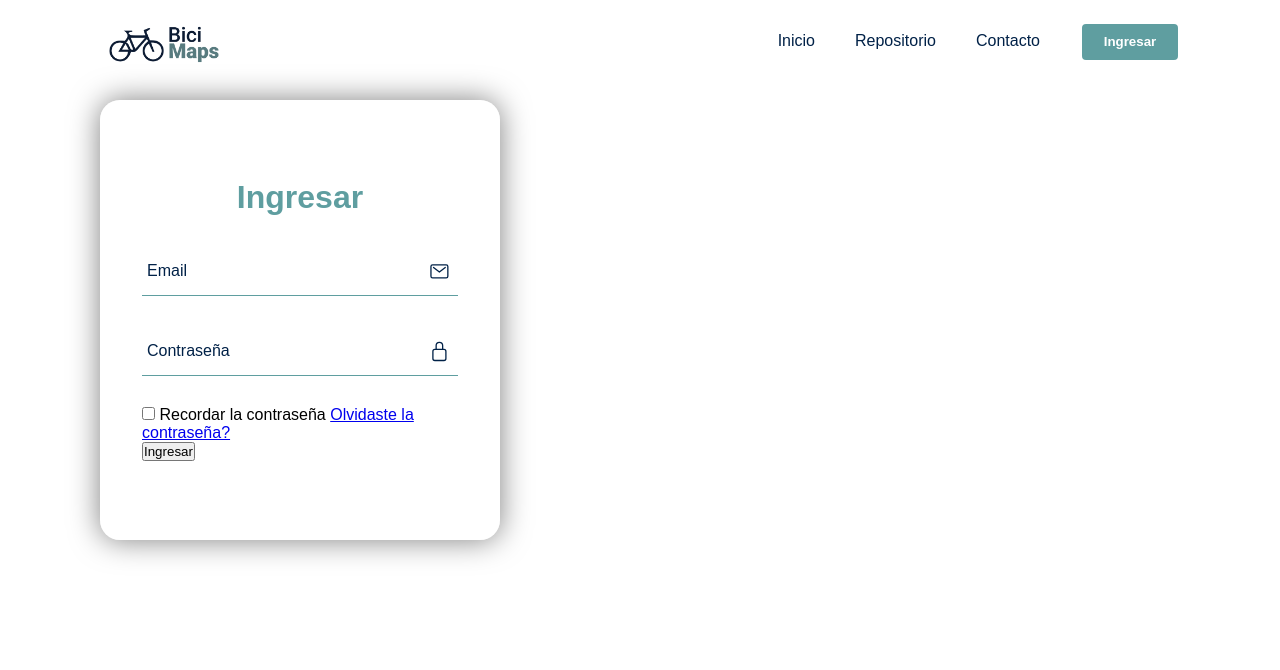
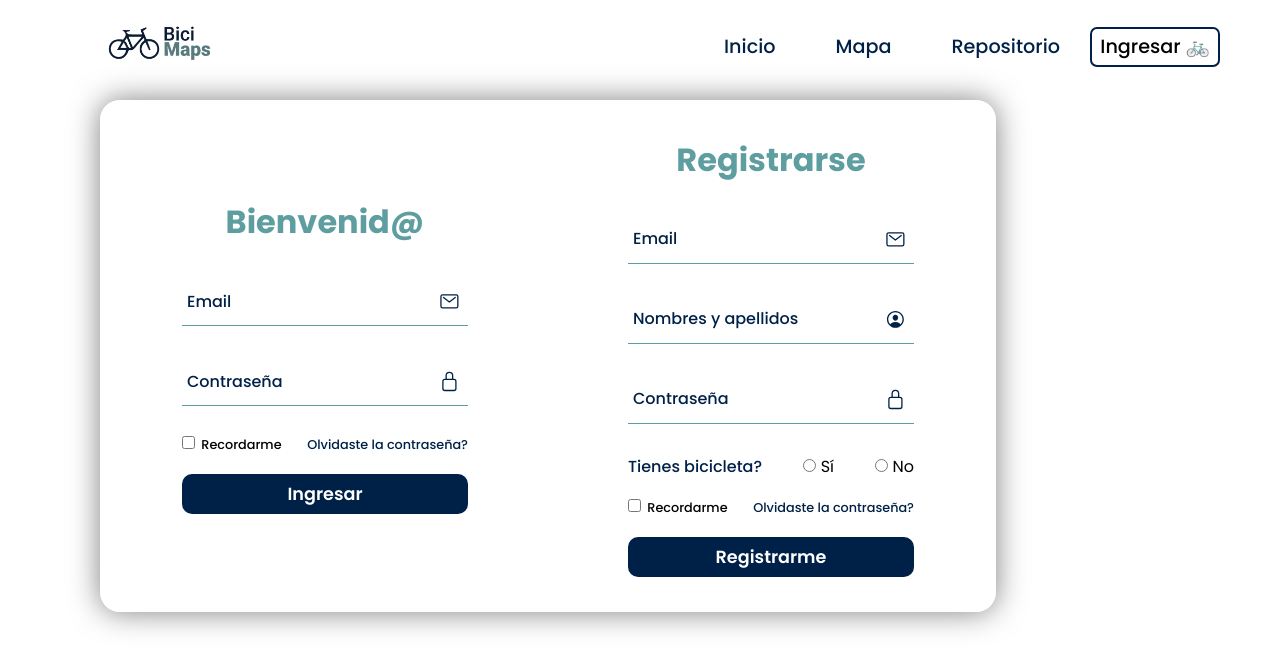
Before and after one commit to Marihp/ppi_01, a plain HTML site: page login.html in a window 1280 px wide. Drawn offline with nearby package versions, Linux system fonts and the light colour scheme.

Commit message:
Formularios registro e ingreso

```diff
--- a/login.html
+++ b/login.html
@@ -12,36 +12,84 @@
     <section>
         <header>
             <a href="#" class="logo" "><img src="logo.png" width="20%"></a>
-            <ul>
-                <li><a href='index.html'>Inicio</a></li>
-                <li><a href='https://github.com/andresaris1/ppi_01'>Repositorio</a></li>
-                <li><a href='#'>Contacto</a></li>
-                <li><button class="bt_login" onclick="location.href='login.html';">Ingresar</button></li>
-            </ul>
+            <nav class="navBar">
+                <a href="#"> Inicio </a>
+                <a href="#"> Mapa </a>
+                <a href="#"> Repositorio </a>
+                <button class="loginBtn">Ingresar 🚲</button>
+              </nav>
         </header>
 
     <div class="wrapper">
         <div class="form_box login">
-            <h2>Ingresar</h2>
+            <h2>Bienvenid@</h2>
             <form action="#">
                 <div class="input_box">
                     <span class="icon"><ion-icon name="mail-outline"></ion-icon></span>
-                    <input type="Email" required>
+                    <input type="email" required>
                     <label> Email</label>
                 </div>
 
                 <div class="input_box">
                     <span class="icon"><ion-icon name="lock-closed-outline"></ion-icon></span>
-                    <input type="Contraseña" required>
+                    <input type="password" required>
                     <label> Contraseña</label>
                 </div>
 
-                <div class="recordar-olvido">
-                    <label><input type="checkbox"> Recordar la contraseña</label>
+                <div class="recordarCuenta">
+                    <label><input type="checkbox"> Recordarme</label>
                     <a href="#">Olvidaste la contraseña?</a>
                 </div>
 
-                <button type="submit" class="btn">Ingresar</button>
+                <button type="submit" class="btn-ing">Ingresar</button>
+
+            </form>
+        </div>
+
+
+        <div class="form_box sign up">
+            <h2>Registrarse</h2>
+            <form action="#">
+
+                <div class="input_box">
+                    <span class="icon"><ion-icon name="mail-outline"></ion-icon></span>
+                    <input type="email" required>
+                    <label> Email</label>
+                </div>
+
+                <div class="input_box">
+                    <span class="icon"><ion-icon name="person-circle-outline"></ion-icon></span>
+                    <input type="text" required>
+                    <label> Nombres y apellidos</label>
+                </div>
+
+                <div class="input_box">
+                    <span class="icon"><ion-icon name="lock-closed-outline"></ion-icon></span>
+                    <input type="password" required>
+                    <label> Contraseña</label>
+                </div>
+
+                <div class="bici">
+                    <form>
+                          <legend>Tienes bicicleta?</legend>
+                          <label>
+                            <input type="radio" name="bici" value="azul"> Sí
+                          </label>
+                          <label>
+                              <input type="radio" name="bici" value="negro"> No
+                          </label>
+
+                    </form>
+                  </div>
+
+
+
+                <div class="recordarCuenta">
+                    <label><input type="checkbox"> Recordarme</label>
+                    <a href="#">Olvidaste la contraseña?</a>
+                </div>
+
+                <button type="submit" class="btn-ing">Registrarme</button>
 
             </form>
         </div>
--- a/style.css
+++ b/style.css
@@ -1,4 +1,4 @@
-@import url(https://fonts.googleapis.com/css?family=Poppins: ),300,400,500,600,700);
+@import url('https://fonts.googleapis.com/css2?family=Poppins:ital,wght@0,100;0,200;0,300;0,400;0,500;0,600;0,700;0,800;0,900;1,100;1,200;1,300;1,400;1,500;1,600;1,700;1,800;1,900&display=swap');
 *
 {
     margin: 0;
@@ -16,6 +16,8 @@ section{
     align-items: center;
     background: #fff;
 }
+
+
 header{
     position: absolute;
     top: 0;
@@ -27,39 +29,76 @@ header{
     align-items: center;
 }
 
-header ul{
-    position: relative;
+ /* Formato de la barra de navegación*/
+ .navBar {
     display: flex;
+    align-items: center;
+    justify-content: space-between;
+    margin-right: -40px;
  }
 
-header ul li{
-    list-style: none;
+   /* Titulos */
+  .navBar a {
+    position: relative;
+    color: #002147;
+    text-decoration: none;
+    font-size: 1.2em;
+    font-weight: 500;
+    display: inline-block;
+    margin-left: 0px;
+    padding: 10px 30px;
+    -webkit-transition: all 0.2s ease-in-out;
+    transition: all 0.2s ease-in-out;
   }
 
- /* Formato de la barra de navegación*/
-header ul li a{
-    display: inline-block;
-    color: #002147;
-    font-weight: 400;
-    margin-left: 40px;
-    text-decoration: none;
+  /* Animación cursor arriba */
+  .navBar a:hover {
+    color: cadetblue;
   }
 
- /* Formato del boton de login*/
-header ul li .bt_login{
-    display: inline-block;
+   /* Animación cursor arriba punto */
+  .navBar a::after {
+    content: "";
+    position: absolute;
+    width: 6px;
+    height: 6px;
+    background: #002147;
+    border-radius: 50%;
+    bottom: 10px;
+    left: 50%;
+    transform: translateX(-50%);
+    opacity: 0;
+    transition: all 0.2s ease-in-out;
+  }
+
+  /* Animación del punto */
+  .navBar a:hover::after {
+    opacity: 1;
+    bottom: -1px;
+  }
+
+  /* Estilos del boton de Login */
+  .navBar .loginBtn {
+    width: 130px;
+    height: 40px;
+    background: transparent;
+    border: 2px solid #002147;
+    border-radius: 7px;
+    font-size: 1.2em;
+    margin-left: auto;
+    cursor: pointer;
+    font-weight: 500;
+    transition: .6s;
+
+  }
+
+  /* Animacióm boton login cursor arriba */
+  .navBar .loginBtn:hover {
+    background: #002147;
     color: #fff;
-    width: 100px;
-    height: 40px;
-    background: cadetblue;
-    border: 2px solid #fff;
-    outline: none;
-    border-radius: 6px;
-    font-weight: 600;
-    margin-left: 40px;
-    margin-top: -25px;
-    text-decoration: none;
+
   }
+
 
 .content{
     position: relative;
@@ -68,7 +107,7 @@ header ul li .bt_login{
     width: 100%;
     height: 300px;
     align-items: center;
-    margin-left: 40px;
+    margin-left: 50px;
 }
 
 .content .textBox {
@@ -80,7 +119,7 @@ header ul li .bt_login{
 
 .content .textBox h2 {
     color: #002147;
-    font-size: 4em;
+    font-size: 3.7em;
     line-height: 1.2em;
     font-weight: 500;
 }
@@ -88,7 +127,7 @@ header ul li .bt_login{
 .content .textBox span {
     color: cadetblue;
     font-size: 1.4em;
-    font-weight: 800;
+    font-weight: 700;
 }
 
 .content .textBox p {
@@ -118,11 +157,11 @@ header ul li .bt_login{
     padding-right: 50px;
 }
 
- /* Formato del wrapper de la caja del login*/
+ /* Formato del wrapper de la cajas de login signup*/
 .wrapper {
     position: relative;
-    width: 400px;
-    height: 440px;
+    width: 70vw;
+    height: 40vw;
     background: transparent;
     border: 2px solid rgba( 255, 255, 255, .5);
     border-radius: 20px;
@@ -136,7 +175,8 @@ header ul li .bt_login{
  /* Formato del wrapper de la caja del login*/
  .wrapper .form_box {
     width: 100%;
-    padding: 40px;
+    padding: 80px;
+    justify-content: space-around;
  }
 
  /* Formato del wrapper del titulo ingresar*/
@@ -146,7 +186,6 @@ header ul li .bt_login{
     text-align: center;
  }
 
-
  /* Formato de la caja para ingresar texto*/
  .input_box {
     position: relative;
@@ -154,6 +193,8 @@ header ul li .bt_login{
     height: 50px;
     border-bottom: 1px solid cadetblue;
     margin: 30px 0;
+    display: flex;
+    justify-content: space-between;
  }
 
  /* Etiquetas de la caja de entrada */
@@ -182,6 +223,10 @@ header ul li .bt_login{
     background: transparent;
     border: none;
     outline: none;
+    font-size: 1em;
+    font-weight: 600;
+    padding: 0 35px 0 5px;
+
  }
 
 /* Formato de los iconos */
@@ -193,3 +238,50 @@ header ul li .bt_login{
     line-height: 57px;
 
 }
+
+/* Formato para el olvide mi contraseña */
+.recordarCuenta {
+    font-size: 0.8em;
+    font-weight: 500;
+    display: flex;
+    justify-content: space-between;
+}
+
+/* Etiqueta recuerdame */
+.recordarCuenta label input {
+    accent-color: #002147;
+    margin-right: 3px;
+}
+
+/* Etiqueta olvide mi contraseña */
+.recordarCuenta a {
+    text-decoration: none;
+    color: #002147;
+}
+
+.btn-ing {
+    width: 100%;
+    height: 40px;
+    border-radius: 10px;
+    margin-top: 20px;
+    background: #002147;
+    font-size: 1.1em;
+    font-weight: 600;
+    color: #fff;
+    border: none;
+    outline: none;
+    cursor: pointer;
+}
+
+/* Caja de pregunta si tiene bicicleta */
+.bici{
+    display: flex;
+    justify-content: space-between;
+    margin-bottom: 20px;
+}
+.bici legend {
+    font-size: 1em;
+    color: #002147;
+    font-weight: 500;
+    pointer-events: none;
+ }
```
Also changed, not shown: index.html (+6 -6 lines). Lines whose indentation alone changed are shown as unchanged.
